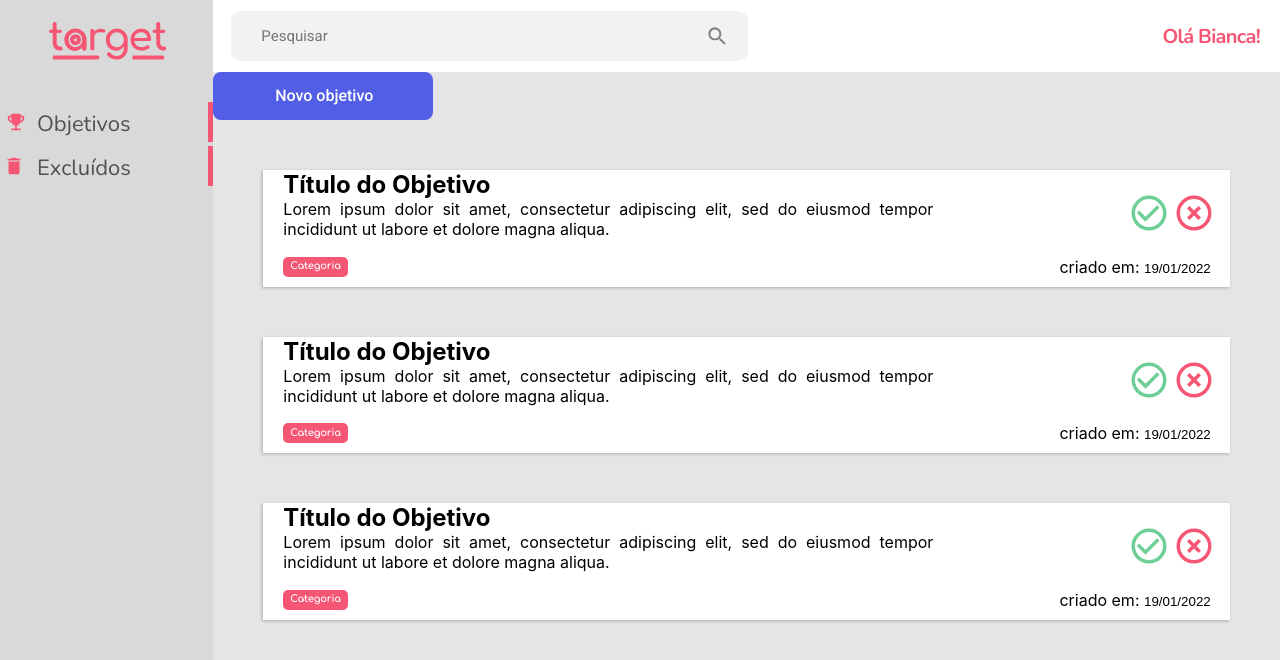
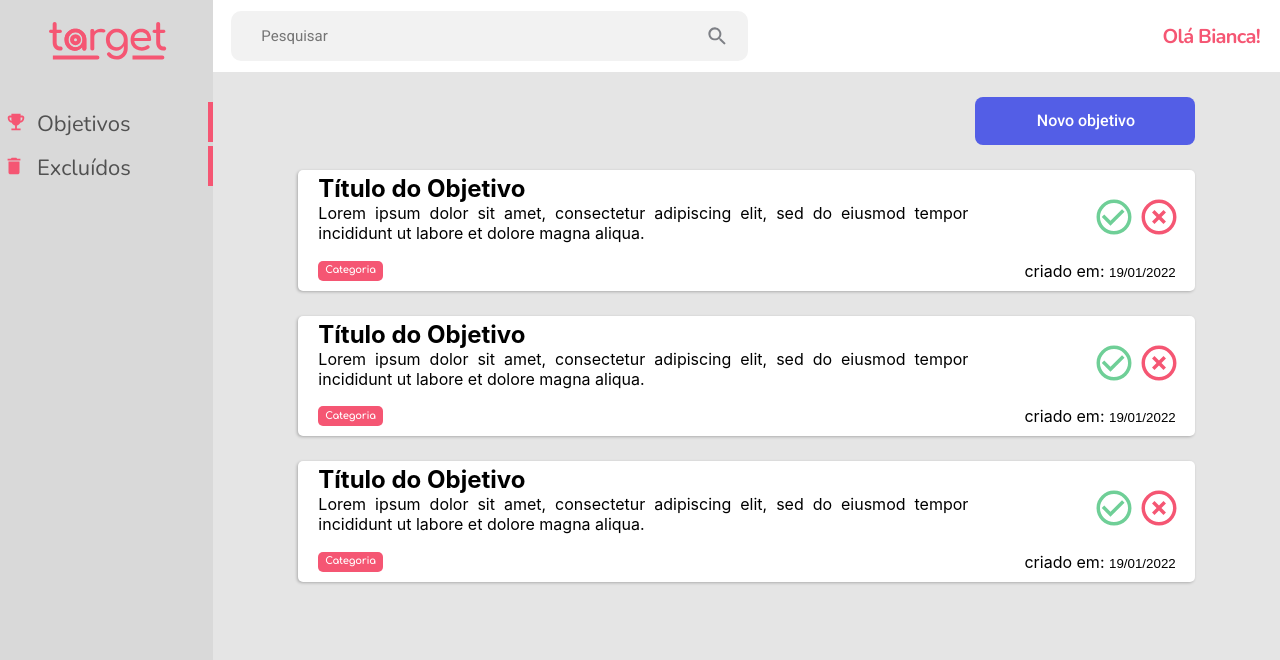
Before and after one commit to anacss21/Frontend-challenge, a React (Create React App) app in the folder sattus/: page / in a window 1280 px wide. Shown: the top 660 px of the page. Built offline with nearby package versions, Linux system fonts and the light colour scheme.

Commit message:
botão 'novo objetivo' configurado

```diff
--- a/sattus/src/Global.scss
+++ b/sattus/src/Global.scss
@@ -52,6 +52,7 @@ input {
   text-align: center;
   border-radius: 8px;
   padding: 15px 60px;
+  cursor: pointer;
 }
 
 .btn-category {
--- a/sattus/src/components/Card/style.scss
+++ b/sattus/src/components/Card/style.scss
@@ -2,17 +2,15 @@
   display: flex;
   flex-direction: column;
   justify-content: center;
-
-  margin: 50px;
-
   background: #ffffff;
   box-shadow: -1px 1px 3px rgba(0, 0, 0, 0.25);
   padding: 0px 18px 10px 20px;
-
+  border-radius: 5px;
   .card {
     display: flex;
     justify-content: space-between;
     align-items: center;
+    margin-top: 4px;
     .mark {
       display: flex;
       justify-content: center;
--- a/sattus/src/pages/Desktop/style.scss
+++ b/sattus/src/pages/Desktop/style.scss
@@ -5,8 +5,15 @@
   .teste {
     width: 100%;
     background: #e5e5e5;
-      .btn {
-      cursor: pointer;
-      }
+    .button-card{
+      display:flex;
+      flex-direction: column;
+      gap:25px;
+      padding: 25px 85px 0px 85px;
+        .btn {
+          display:flex;
+          justify-content: flex-end;
+        }
+    }
   }
 }
```
